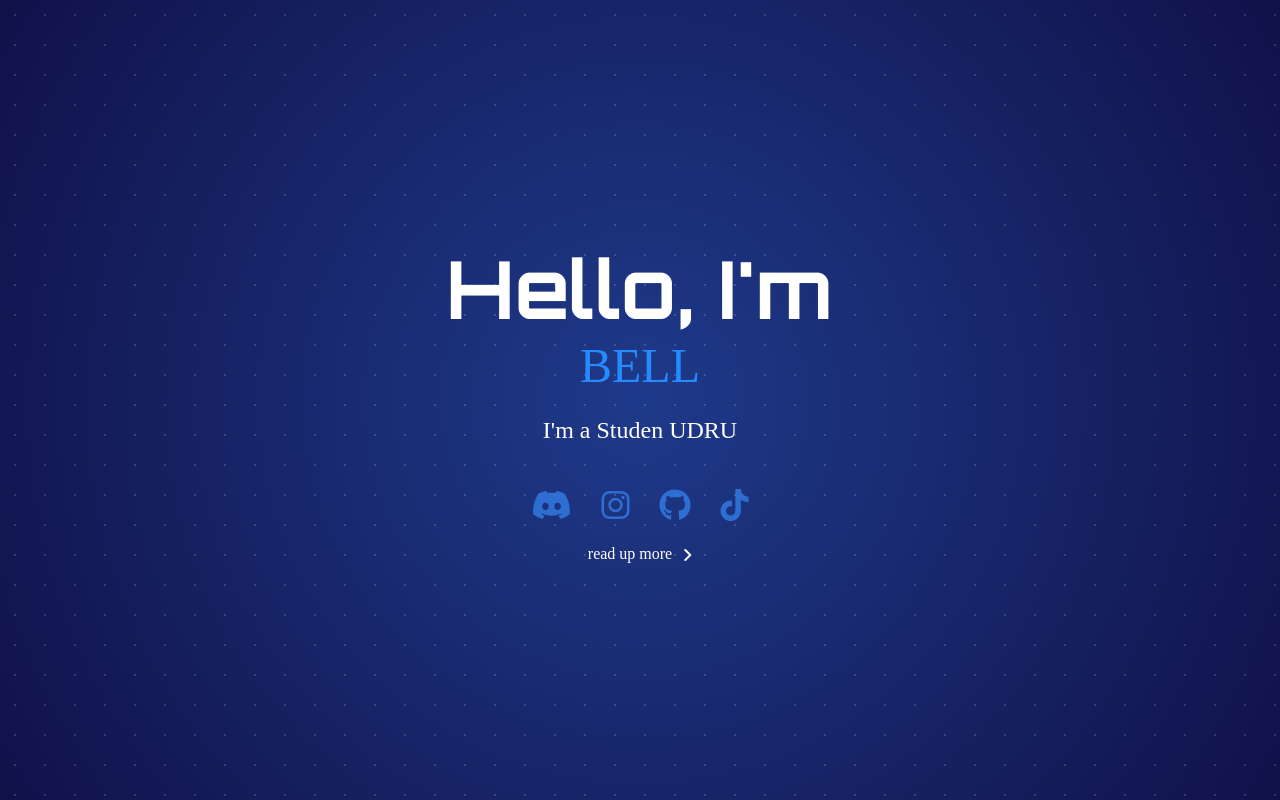
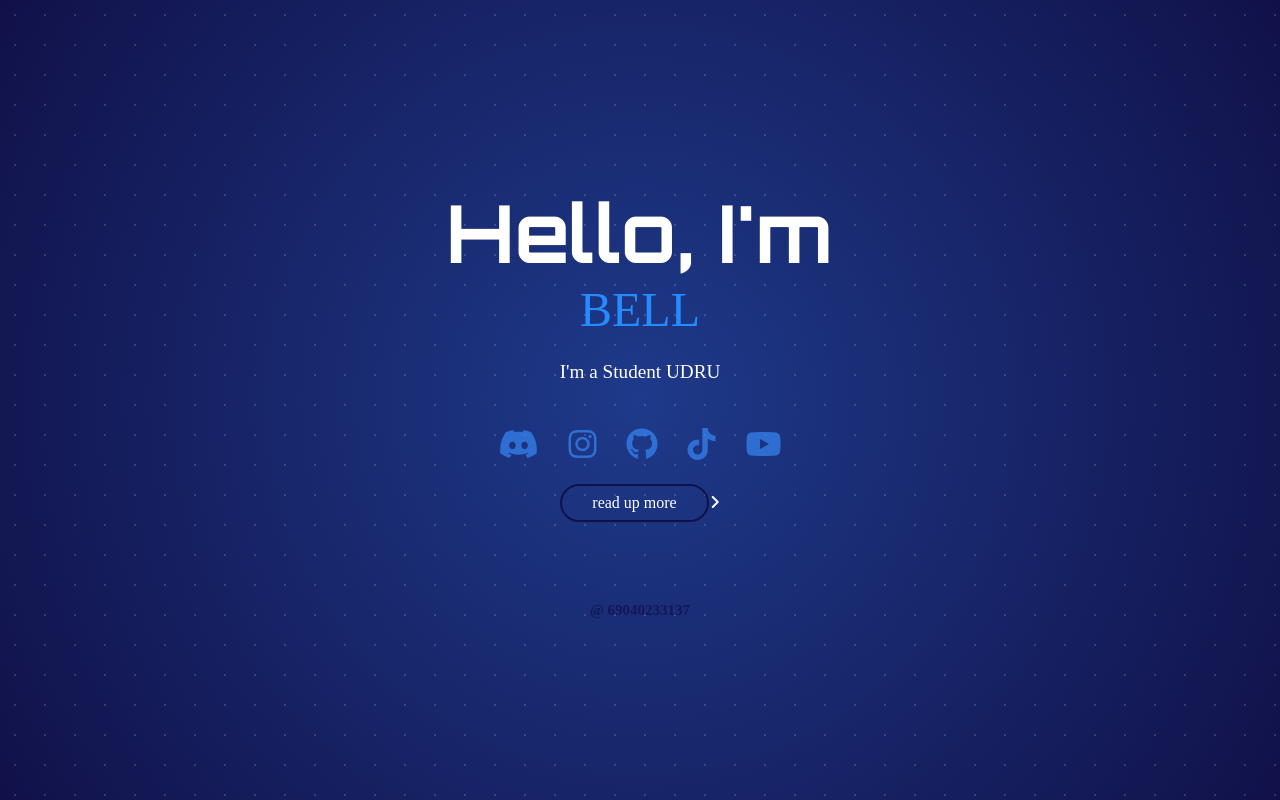
Before and after one commit to abellaly330/My-Profile, a plain HTML site: page index.html in a window 1280 px wide. Drawn offline with Linux system fonts and the light colour scheme.

Commit message:
add javascript and text more

```diff
--- a/index.html
+++ b/index.html
@@ -4,6 +4,7 @@
     <meta charset="UTF-8">
     <meta name="viewport" content="width=device-width, initial-scale=1.0">
     <title>Profile</title>
+    <script src="script.js"></script>
     <link rel="stylesheet" href="style.css">
     <link rel="stylesheet" href="https://cdnjs.cloudflare.com/ajax/libs/font-awesome/6.5.0/css/all.min.css">
     <link href="https://fonts.googleapis.com/css2?family=Orbitron:wght@400;700&display=swap" rel="stylesheet">
@@ -14,29 +15,36 @@
     <div class="text">
         <h1>Hello, I'm</h1>
         <p class="name">BELL</p>
-        <p class="role">I'm a Studen UDRU</p>
+        <p class="role">I'm a Student UDRU</p>
     </div>
-    <div class="social">
-        <a href="#" target="_blank">
+    <div class="social"> <!--Logo web fontawesome.com-->
+        <a href="https://discord.com/channels/840247723335614505" target="_blank">
         <i class="fa-brands fa-discord"></i>
         </a>
-        <a href="#" target="_blank">
+        <a href="https://www.instagram.com/u4riqz._/" target="_blank">
             <i class="fab fa-instagram"></i>
         </a>
-        <a href="#" target="_blank">
+        <a href="https://github.com/abellaly330" target="_blank">
             <i class="fab fa-github"></i>
         </a>
-        <a href="#" target="_blank">
+        <a href="https://www.tiktok.com/@zeedoeth" target="_blank">
             <i class="fab fa-tiktok"></i>
+        </a>
+        <a href="https://www.youtube.com/@zeedoe" target="_blank">
+            <i class="fa-brands fa-youtube"></i>
         </a>
     </div>
 
     <div class="next">
         <a href="#">read up more</a>
             <i class="fa-solid fa-angle-right"></i>
-        </a>
+
+    </div>
+    <div class="down">
+        <h1>@ 69040233137</h1>
     </div>
     </div>
 
+
 </body>
 </html>
--- /dev/null
+++ b/script.js
@@ -0,0 +1,12 @@
+const roles = [
+    "Student UDRU",
+    "Student UDRU.",
+    "Student UDRU..",
+];
+
+let index = 0;
+
+setInterval(() => {
+    document.querySelector('.role').textContent = "I'm a " + roles[index];
+    index = (index + 1) % roles.length;
+}, 500);
--- a/style.css
+++ b/style.css
@@ -31,7 +31,7 @@ body {
 }
 
 .text .role {
-    font-size: 1.5rem;
+    font-size: 1.2rem;
     padding: 1.5rem;
     color: white;
 }
@@ -59,10 +59,24 @@ body {
     margin-top: 20px;
     text-decoration: none;
     color: rgb(255, 255, 255);
+    padding: 8px 30px;
+    border-radius: 50px;
+    border:2px #111149 solid ;
 }
 
 .next i {
-    margin-top: 22px;
-    margin-left: 10px;
+    margin-top: 30px;
+    margin-left: 1px;
     color: white;
 }
+
+.down h1 {
+    font-size: 15px;
+    color: #15155a;
+}
+.down  {
+    display: flex;
+    justify-content: center;
+    align-items: flex-end;
+    margin-top: 5rem;
+}
```
